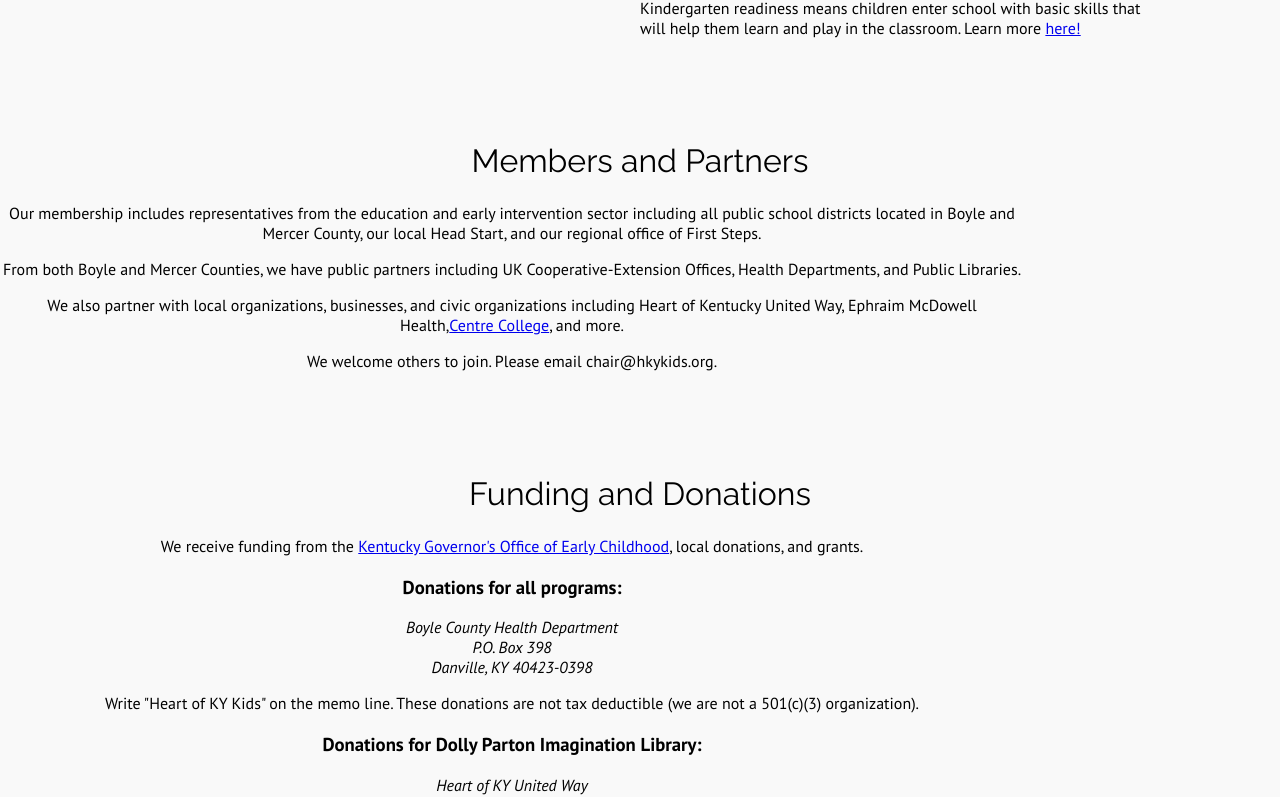
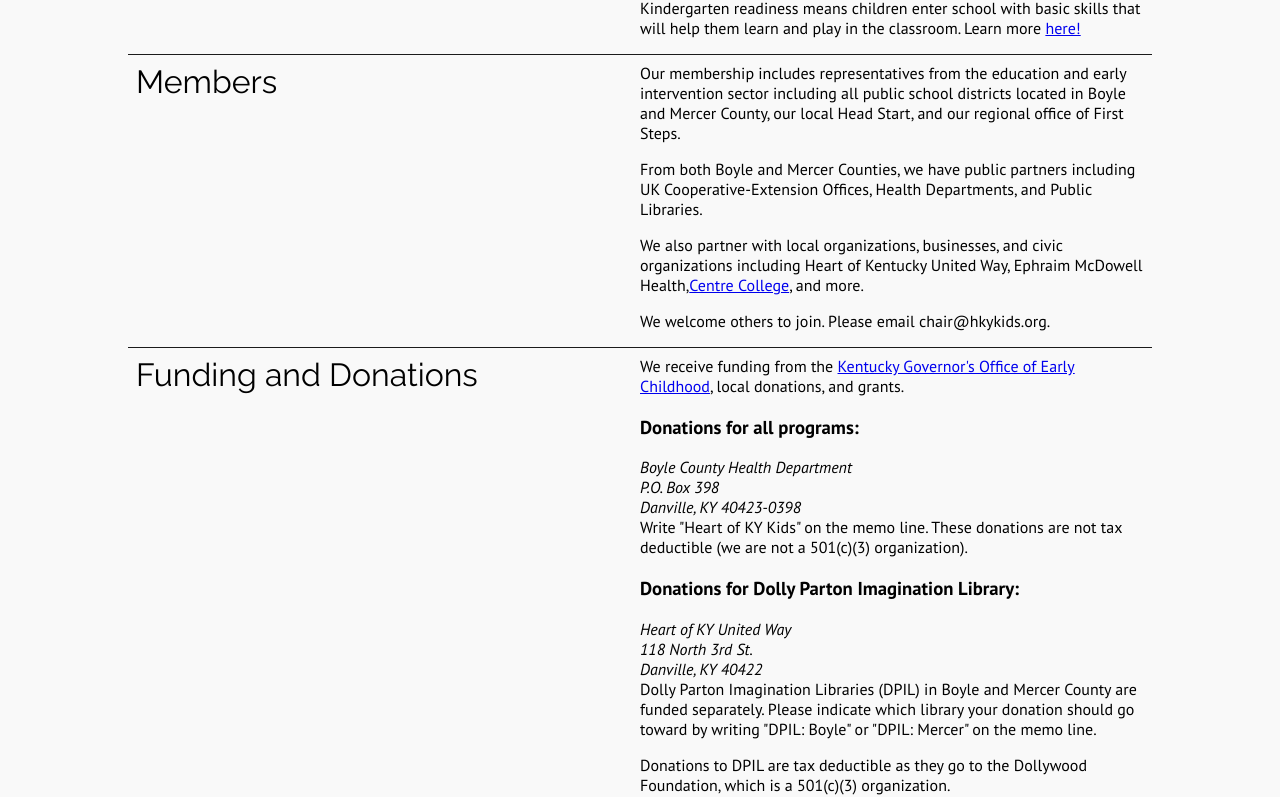
Before and after one commit to BhagatVedant/finalproject, a React (Create React App) app: page / in a window 1280 px wide. Shown: the part 1316-2113 px from the top of the page. Built offline with nearby package versions, Linux system fonts and the light colour scheme.

Commit message:
Home  css

```diff
--- a/package.json
+++ b/package.json
@@ -6,8 +6,7 @@
     "cra-template": "1.2.0",
     "react": "^19.0.0",
     "react-dom": "^19.0.0",
-    "react-router-dom": "^7.1.3",
-    "react-scripts": "5.0.1"
+    "react-router-dom": "^7.1.3"
   },
   "scripts": {
     "start": "react-scripts start",
@@ -32,5 +31,8 @@
       "last 1 firefox version",
       "last 1 safari version"
     ]
+  },
+  "devDependencies": {
+    "react-scripts": "^5.0.1"
   }
 }
--- a/src/pages/home.js
+++ b/src/pages/home.js
@@ -30,6 +30,7 @@ function Home() {
 
             {/* Main Content */}
             <main>
+
                 <section id="inspiration">
                     <div className='container'>
                         <div className='quote'>
@@ -42,6 +43,8 @@ function Home() {
                         </div>
                     </div>
                 </section>
+
+                <div id="body-container">
 
                     <section id="mission">
                         <div className='flex-container'>
@@ -62,7 +65,9 @@ function Home() {
                     </section>
 
                     <section id="members">
-                    <h2>Members and Partners</h2>
+                        <div className='flex-container'>
+                        <h2>Members</h2>
+                        </div>
 
                         <div className='container'>
                             <p>
@@ -82,7 +87,9 @@ function Home() {
                     </section>
 
                     <section id="funding">
+                        <div className='flex-container'>
                         <h2>Funding and Donations</h2>
+                        </div>
 
                         <div className='container'>
                             <p>
@@ -114,6 +121,7 @@ function Home() {
                             </p>
                         </div>
                     </section>
+                </div>
             </main>
 
             {/* Footer Section */}
--- a/src/styles/home.css
+++ b/src/styles/home.css
@@ -37,7 +37,7 @@ h2 {
 }
 
 #inspiration {
-    background: url('../../public/imgs/inspoBG.jpg') no-repeat center center fixed;
+    background: url('../../src/imgs/inspoBG.jpg') no-repeat center center fixed;
     background-size: cover;
     height: 50vh;
     display: flex;
@@ -53,22 +53,10 @@ h2 {
     font-size: 2.5rem;
 }
 
-#mission {
-    background-color: #f9f9f9;
 
-}
 
-#members {
-    margin-top: 10vh;
-    background-color: #f9f9f9;
 
-}
 
-#funding {
-    margin-top: 10vh;
-    background-color: #f9f9f9;
-
-}
 
 footer {
     background-color: #1c1c1c;
@@ -93,6 +81,21 @@ footer img {
 
 
 
+
+#body-container > *{
+    display:flex;
+    flex-direction: column;
+    justify-content: space-between;
+}
+
+#body-container #members{
+
+}
+
+
+
+/*Section*/
+
 #mission{
     border-top: #1c1c1c 10px solid;
     max-width: 80vw;
@@ -101,6 +104,9 @@ footer img {
     flex-direction: row;
     margin: 0 auto;
     text-align: left;
+    background-color: #f9f9f9;
+
+    flex-basis: 33%;
 }
 
 #mission .flex-container{
@@ -122,10 +128,6 @@ footer img {
     text-align: left;
     margin-right:0;
     margin-top: .5em;
-
-
-
-
 }
 
 #mission .container p{
@@ -134,10 +136,75 @@ footer img {
 
 }
 
-#Space1{
-    height:9px;
+
+/*Section*/
+#members {
+    border-top: #1c1c1c 1px solid;
     max-width: 80vw;
     display: flex;
-    background-color:#1c1c1c;;
+    justify-content: space-between;
+    flex-direction: row;
+    margin: 0 auto;
+    text-align: left;
+
+
+    background-color: #f9f9f9;
 
 }
+
+
+
+#members .container{
+    flex: 0 0 50%;
+    text-align: left;
+    margin-right:0;
+    margin-top: .5em;
+}
+
+
+
+#members .container p{
+    margin-top: 0;
+    padding-right: 0.5rem;
+
+}
+
+#members .flex-container h2{
+    text-align: left;
+}
+
+
+/*Section*/
+#funding  {
+    border-top: #1c1c1c 1px solid;
+    max-width: 80vw;
+    display: flex;
+    justify-content: space-between;
+    flex-direction: row;
+    margin: 0 auto;
+    text-align: left;
+
+
+    background-color: #f9f9f9;
+
+    flex-basis: 100%;
+}
+
+#funding  .container{
+    flex: 0 0 50%;
+    text-align: left;
+    margin-right:0;
+    margin-top: .5em;
+}
+
+
+
+#funding  .container p{
+    margin-top: 0;
+    padding-right: 0.5rem;
+
+}
+
+#funding  .flex-container h2{
+    text-align: left;
+}
```
Also changed, not shown: src/imgs/EphraimMcDowellHealth-removebg-preview.png (added), 1 other file (tests, documents, lock files or other folders). Lines whose indentation alone changed are shown as unchanged.
